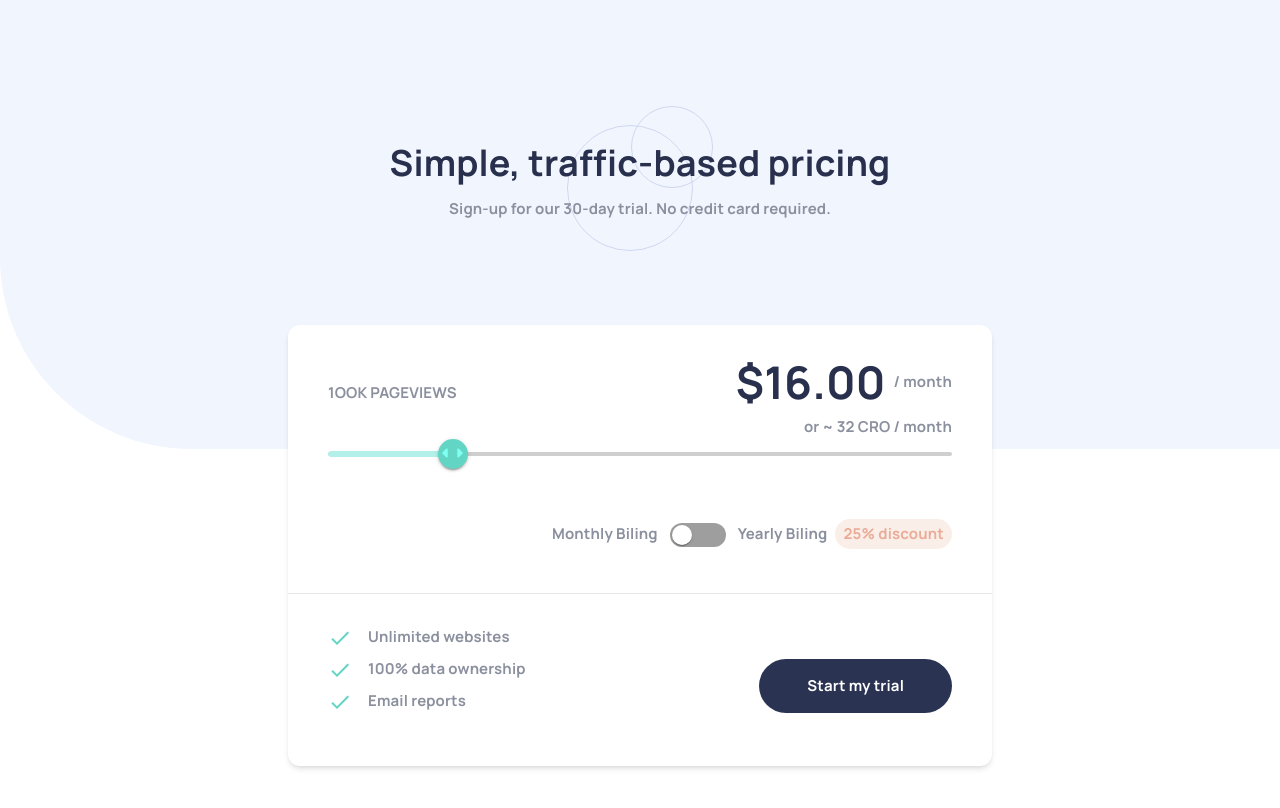
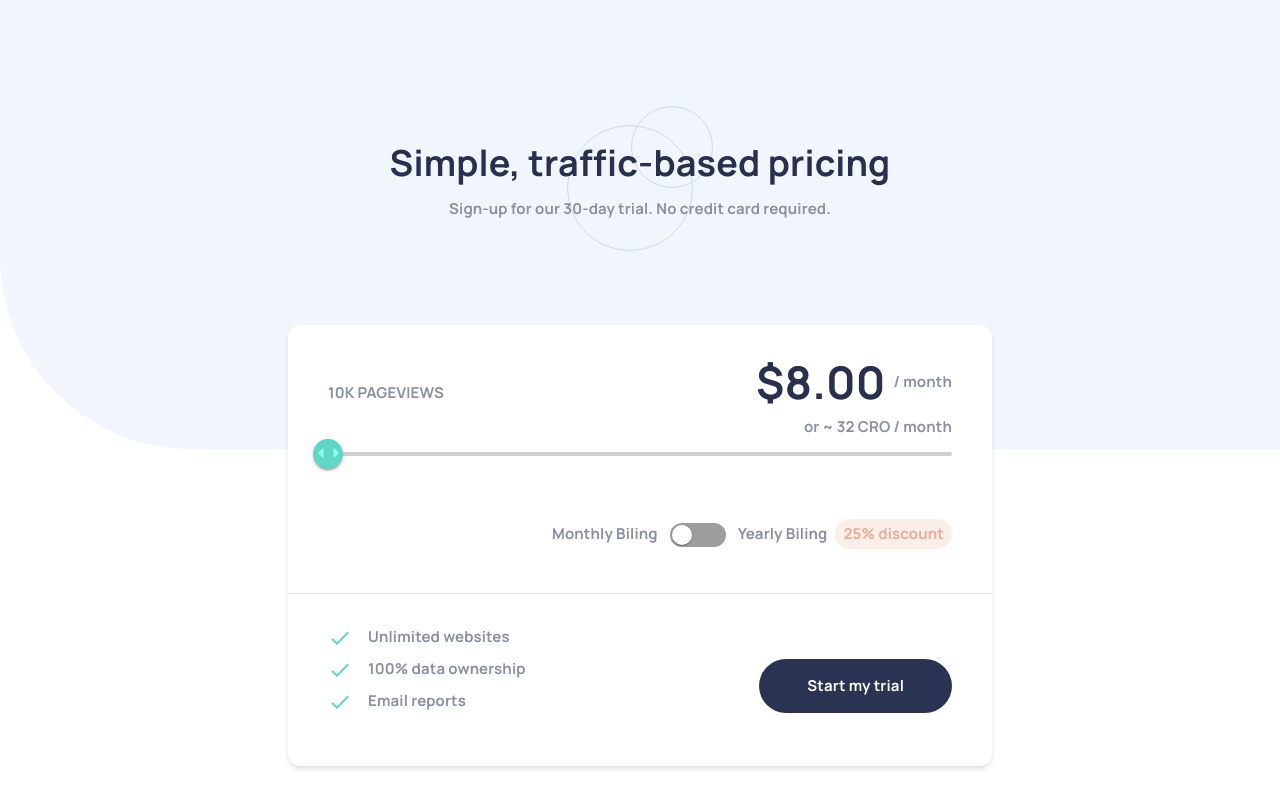
Before and after one commit to lapsonwor/cornos-price-cal, a Next.js app: page / in a window 1280 px wide. Shown: the top 808 px of the page. Built offline with nearby package versions, Linux system fonts and the light colour scheme.

Commit message:
completed the price calculation part

```diff
--- a/src/app/page.tsx
+++ b/src/app/page.tsx
@@ -5,6 +5,117 @@ import Switch from "@mui/material/Switch";
 import DoneIcon from '@mui/icons-material/Done';
 import { border, borderRadius, padding } from "@mui/system";
 import { styled } from '@mui/material/styles';
+import { useState, useEffect } from "react";
+
+export default function Home() {
+  const [pricePerMonth, setPricePerMonth] = useState(8);
+  const [pageViews, setPageViews] = useState('10K');
+  const [pageViewCat, setPageViewCat] = useState(1);
+  const [billType, setBillType] = useState(1);
+
+  useEffect(() => {
+    switch (pageViewCat) {
+      case 1:
+        if (billType === 1) {
+          setPricePerMonth(8);
+        } else {
+          let price = 8 * 0.75;
+          setPricePerMonth(price);
+        }
+        setPageViews('10K');
+        break;
+      case 2:
+        if (billType === 1) {
+          setPricePerMonth(12);
+        } else {
+          let price = 12 * 0.75;
+          setPricePerMonth(price);
+        }
+        setPageViews('50K');
+        break;
+      case 3:
+        if (billType === 1) {
+          setPricePerMonth(16);
+        } else {
+          let price = 16 * 0.75;
+          setPricePerMonth(price);
+        }
+        setPageViews('100K');
+        break;
+      case 4:
+        if (billType === 1) {
+          setPricePerMonth(24);
+        } else {
+          let price = 24 * 0.75;
+          setPricePerMonth(price);
+        }
+        setPageViews('500K');
+        break;
+      case 5:
+        if (billType === 1) {
+          setPricePerMonth(36);
+        } else {
+          let price = 36 * 0.75;
+          setPricePerMonth(price);
+        }
+        setPageViews('1M');
+        break;
+      default:
+        setPricePerMonth(8);
+        setPageViews('10K');
+    }
+  }, [pageViewCat, billType]);
+
+  return (
+    <main className="flex min-h-screen flex-col items-center text-[#8b909e] font-bold text-[15px] sm:px-6 sm:py-16 lg:px-24 lg:py-24" style={mainBg}>
+      <div style={headerBg} className="py-10">
+        <h1 className="text-[#29304d] text-center sm:text-[20px] lg:text-[36px]">Simple, traffic-based pricing</h1>
+        <div className="mt-2 text-center">Sign-up for our 30-day trial.<br className="md:hidden" /> No credit card required.</div>
+      </div>
+      <div className="bg-white z-10 sm:mt-8 md:mt-16 pt-6 pb-5 flex flex-col rounded-xl shadow-md min-w-[55vw]">
+        <div className="sm:mx-6 md:mx-10 flex justify-between items-center sm:flex-col md:flex-row">
+          <div>{pageViews} PAGEVIEWS</div>
+          <div className="sm:hidden md:block">
+            <div className="flex items-center">
+              <div className="text-[#29304d] text-[45px] mr-2">${pricePerMonth}.00</div>
+              <div> / month</div>
+            </div>
+            <div className="text-right">or ~ 32 CRO / month</div>
+          </div>
+        </div>
+        <div className="sm:mx-6 md:mx-10">
+          <Slider sx={sliderColr} defaultValue={1} aria-labelledby="discrete-slider" valueLabelDisplay="auto" step={1} min={1} max={4} value={pageViewCat} onChange={(e, v) => setPageViewCat(v)} valueLabelFormat={value => `${pageViews} PAGEVIEWS`} />
+        </div>
+        <div className="sm:block md:hidden mx-[68px]">
+          <div className="flex items-center justify-center">
+            <div className="text-[#29304d] text-[38px] mr-2">$16.00</div>
+            <div> / month</div>
+          </div>
+          <div className="text-right">or ~ 32 CRO / month</div>
+        </div>
+        <div className="my-10 justify-end mr-10 flex items-center sm:mx-6 md:mx-10 sm:text-[11px] md:text-[15px]">
+          <div>Monthly Biling</div>
+          <Switch sx={switchStyle} checked={billType === 2}
+            onChange={() => setBillType(billType === 1 ? 2 : 1)} />
+          <div>Yearly Biling</div>
+          <div className="text-[#eaab97] px-2 py-1 bg-[#faeee9] rounded-full ml-2 md:hidden">-25%</div>
+          <div className="text-[#eaab97] px-2 py-1 bg-[#faeee9] rounded-full ml-2 sm:hidden md:block">25% discount</div>
+        </div>
+        <hr />
+        <div className="sm:my-4 md:my-8 sm:mx-6 md:mx-10 flex items-center justify-between sm:flex-col md:flex-row">
+          <div className="">
+            <div className="flex mb-2 sm:justify-center md:justify-start"><DoneIcon sx={{ color: "#63d5c5" }} /><div className="ml-4">Unlimited websites</div></div>
+            <div className="flex mb-2 sm:justify-center md:justify-start"><DoneIcon sx={{ color: "#63d5c5" }} /><div className="ml-4">100% data ownership</div></div>
+            <div className="flex sm:justify-center md:justify-start"><DoneIcon sx={{ color: "#63d5c5" }} /><div className="ml-4">Email reports</div></div>
+          </div>
+          <div role="button" className="bg-[#2a3352] text-white rounded-full px-12 py-4 sm:mt-8">
+            Start my trial
+          </div>
+        </div>
+      </div>
+    </main>
+  );
+}
 
 const sliderColr = {
   color: '#b3f0e9',
@@ -72,55 +183,3 @@ const switchStyle = {
     transform: 'translateY(1px) translateX(5px)',
   },
 }
-
-
-export default function Home() {
-  return (
-    <main className="flex min-h-screen flex-col items-center text-[#8b909e] font-bold text-[15px] sm:px-6 sm:py-16 lg:px-24 lg:py-24" style={mainBg}>
-      <div style={headerBg} className="py-10">
-        <h1 className="text-[#29304d] text-center sm:text-[20px] lg:text-[36px]">Simple, traffic-based pricing</h1>
-        <div className="mt-2 text-center">Sign-up for our 30-day trial.<br className="md:hidden" /> No credit card required.</div>
-      </div>
-      <div className="bg-white z-10 sm:mt-8 md:mt-16 pt-6 pb-5 flex flex-col rounded-xl shadow-md min-w-[55vw]">
-        <div className="sm:mx-6 md:mx-10 flex justify-between items-center sm:flex-col md:flex-row">
-          <div>1OOK PAGEVIEWS</div>
-          <div className="sm:hidden md:block">
-            <div className="flex items-center">
-              <div className="text-[#29304d] text-[45px] mr-2">$16.00</div>
-              <div> / month</div>
-            </div>
-            <div className="text-right">or ~ 32 CRO / month</div>
-          </div>
-        </div>
-        <div className="sm:mx-6 md:mx-10">
-          <Slider sx={sliderColr} defaultValue={30} aria-labelledby="discrete-slider" valueLabelDisplay="auto" step={10} min={10} max={110} />
-        </div>
-        <div className="sm:block md:hidden mx-[68px]">
-          <div className="flex items-center justify-center">
-            <div className="text-[#29304d] text-[38px] mr-2">$16.00</div>
-            <div> / month</div>
-          </div>
-          <div className="text-right">or ~ 32 CRO / month</div>
-        </div>
-        <div className="my-10 justify-end mr-10 flex items-center sm:mx-6 md:mx-10 sm:text-[11px] md:text-[15px]">
-          <div>Monthly Biling</div>
-          <Switch sx={switchStyle} />
-          <div>Yearly Biling</div>
-          <div className="text-[#eaab97] px-2 py-1 bg-[#faeee9] rounded-full ml-2 md:hidden">-25%</div>
-          <div className="text-[#eaab97] px-2 py-1 bg-[#faeee9] rounded-full ml-2 sm:hidden md:block">25% discount</div>
-        </div>
-        <hr />
-        <div className="sm:my-4 md:my-8 sm:mx-6 md:mx-10 flex items-center justify-between sm:flex-col md:flex-row">
-          <div className="">
-            <div className="flex mb-2 sm:justify-center md:justify-start"><DoneIcon sx={{ color: "#63d5c5" }} /><div className="ml-4">Unlimited websites</div></div>
-            <div className="flex mb-2 sm:justify-center md:justify-start"><DoneIcon sx={{ color: "#63d5c5" }} /><div className="ml-4">100% data ownership</div></div>
-            <div className="flex sm:justify-center md:justify-start"><DoneIcon sx={{ color: "#63d5c5" }} /><div className="ml-4">Email reports</div></div>
-          </div>
-          <div role="button" className="bg-[#2a3352] text-white rounded-full px-12 py-4 sm:mt-8">
-            Start my trial
-          </div>
-        </div>
-      </div>
-    </main>
-  );
-}
```
